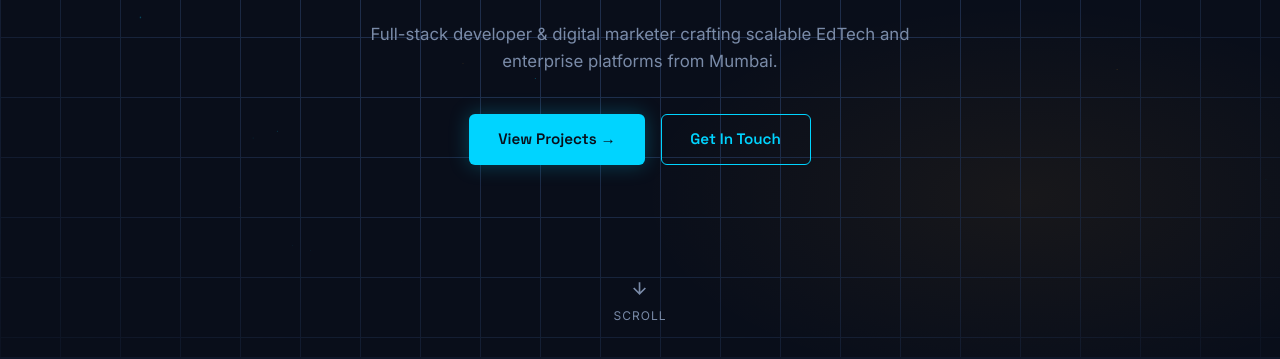
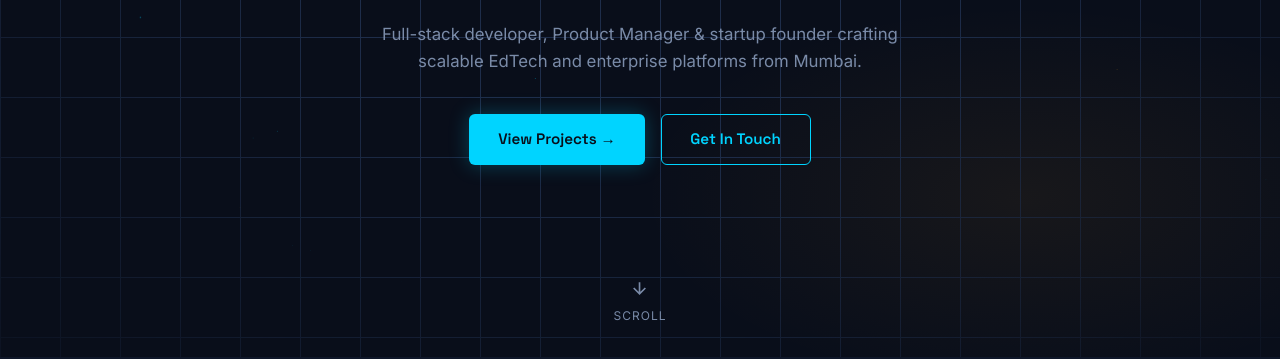
Before and after one commit to MayurTank07/MyPortfolio, a plain HTML site: page index.html in a window 1280 px wide. Shown: the part 443-802 px from the top of the page. Drawn offline with Linux system fonts and the light colour scheme.

Commit message:
new project added hero sections change

```diff
--- a/index.html
+++ b/index.html
@@ -455,7 +455,7 @@
     <div class="hero-terminal">
       &gt; <span id="typed"></span><span class="cursor"></span>
     </div>
-    <p class="hero-desc">Full-stack developer & digital marketer crafting scalable EdTech and enterprise platforms from Mumbai.</p>
+    <p class="hero-desc">Full-stack developer, Product Manager & startup founder crafting scalable EdTech and enterprise platforms from Mumbai.</p>
     <div class="hero-ctas">
       <a href="#projects" class="btn btn-primary">View Projects →</a>
       <a href="mailto:mayurtank4321@gmail.com" class="btn btn-outline">Get In Touch</a>
```
